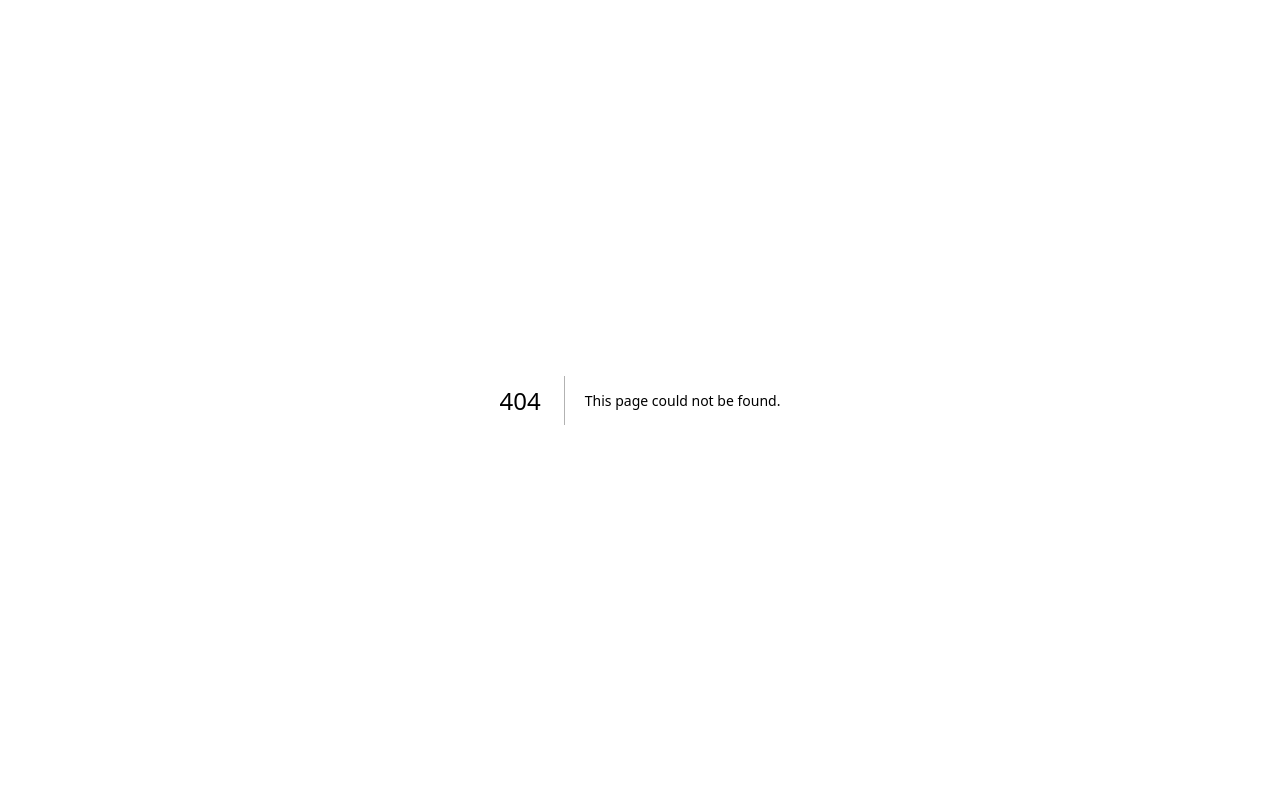
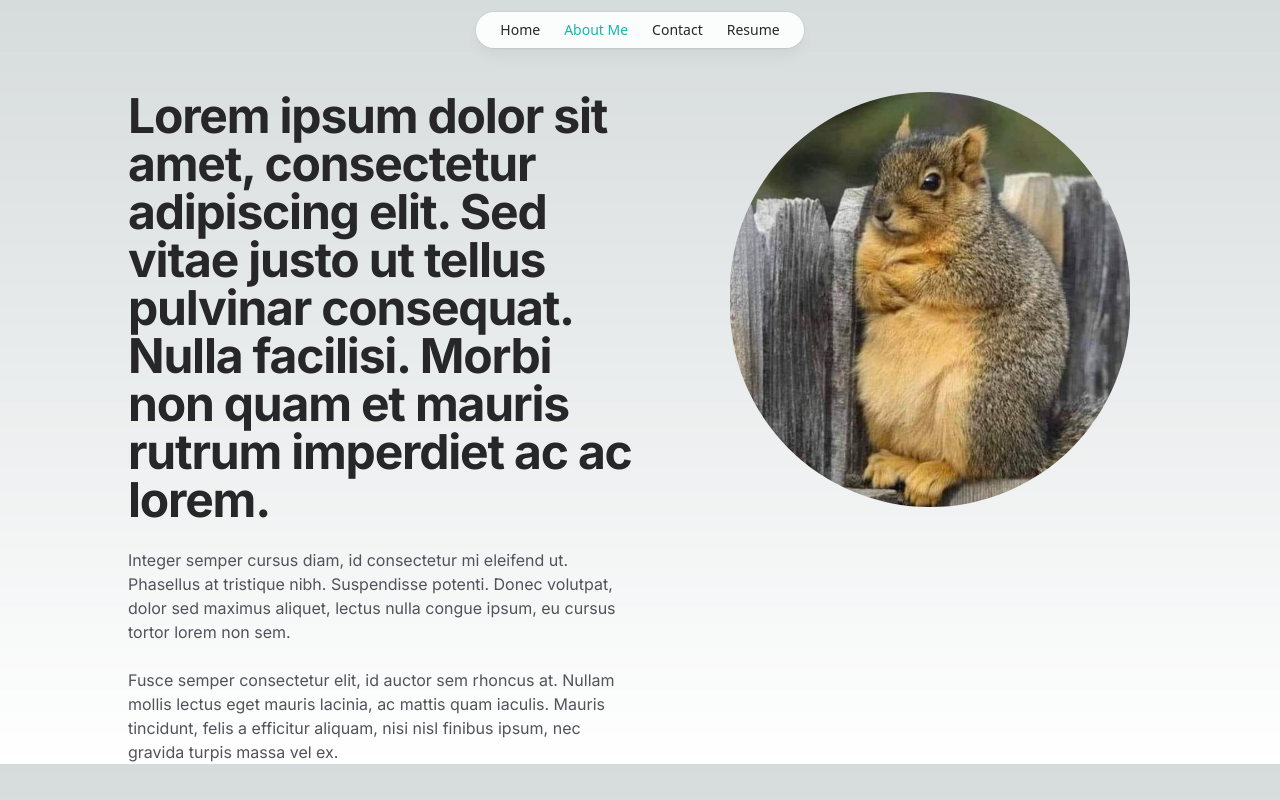
Before and after one commit to PhishWasHere/nextjs-portfolio, a Next.js app: page /about in a window 1280 px wide. Before the commit this address had no page. Built offline with nearby package versions, Linux system fonts and the light colour scheme.

Commit message:
about done

```diff
--- /dev/null
+++ b/src/app/about/page.tsx
@@ -0,0 +1,42 @@
+'use client'
+
+import Image from 'next/image'
+
+export default function About () {
+    return (
+      <article className='mx-auto max-w-2xl lg:max-w-5xl mt-8'>
+        <div className='grid grid-cols-1 gap-y-16 lg:grid-cols-2 lg:gap-y-12'>
+          <div className='lg:pl-20'>
+            <section className='max-w-xs px-2.5 lg:max-w-none mx-auto'>
+              <Image
+                src='/angry.jpg'
+                alt='Picture of the author'
+                width={400}
+                height={400}
+                className='rounded-full'
+                />
+            </section>
+          </div>
+
+          <div className="lg:order-first lg:row-span-2">
+            <h2 className="text-4xl font-bold tracking-tight text-zinc-800 dark:text-zinc-100 sm:text-5xl">
+              Lorem ipsum dolor sit amet, consectetur adipiscing elit. Sed vitae justo ut tellus
+              pulvinar consequat. Nulla facilisi. Morbi non quam et mauris rutrum imperdiet ac ac
+              lorem.
+           </h2>
+
+            <p className="mt-6 space-y-7 text-base text-zinc-600 dark:text-zinc-400">
+              Integer semper cursus diam, id consectetur mi eleifend ut. Phasellus at tristique nibh.
+              Suspendisse potenti. Donec volutpat, dolor sed maximus aliquet, lectus nulla congue
+              ipsum, eu cursus tortor lorem non sem.
+            </p>
+             <p className="mt-6 space-y-7 text-base text-zinc-600 dark:text-zinc-400">
+                Fusce semper consectetur elit, id auctor sem rhoncus at. Nullam mollis lectus eget
+                mauris lacinia, ac mattis quam iaculis. Mauris tincidunt, felis a efficitur aliquam,
+                nisi nisl finibus ipsum, nec gravida turpis massa vel ex.
+              </p>
+            </div>
+          </div>
+        </article>
+      );
+}
--- a/src/app/layout.tsx
+++ b/src/app/layout.tsx
@@ -8,6 +8,7 @@ export const metadata: Metadata = {
   title: 'Create Next App',
   description: 'Generated by create next app',
 }
+import NavBar from '@/components/nav'
 
 export default function RootLayout({
   children,
@@ -16,7 +17,10 @@ export default function RootLayout({
 }) {
   return (
     <html lang="en">
-      <body className={inter.className}>{children}</body>
+      <body>
+        <NavBar />
+        <main className={inter.className}>{children}</main>
+      </body>
     </html>
   )
 }
--- a/src/app/page.tsx
+++ b/src/app/page.tsx
@@ -1,28 +1,23 @@
-import Image from 'next/image'
-
+import { useState } from 'react'
 
 import NavBar from '@/components/nav'
 import Home from '@/components/home'
-
 
 import Seed from '../utils/seed'
 import ConnectDB from '../config'
 
 
+const db = async () => {
+  await ConnectDB();
+  await Seed();
+}
+db();
+
+
 
 export default function Portfolio() {
-
-  const db = async () => {
-    await ConnectDB();
-    await Seed();
-  }
-
-  db();
-
   return (
     <>
-    <NavBar />
-
     <Home />
     </>
   )
--- a/src/components/home/feat/index.tsx
+++ b/src/components/home/feat/index.tsx
@@ -20,7 +20,7 @@ export default function Feat() {
     return (
         <section id="featured" className="">
         <div className="text-center p-4">
-          <h3 className="text-3xl font-bold">Featured Repositories</h3>
+          <h3 className="text-3xl font-bold">Featured Projects</h3>
         </div>
         <div className="sm:grid grid-cols-2 gap-4 justify-center items-center mx-2">
           {featRepo.map((repo) => (
--- a/src/components/nav/index.tsx
+++ b/src/components/nav/index.tsx
@@ -2,7 +2,6 @@
 
 import Link from 'next/link'
 import { usePathname } from 'next/navigation'
-
 
 
 export default function NavBar() {
@@ -17,8 +16,9 @@ export default function NavBar() {
     const pathname = usePathname();
 
     return (
-        <nav className='flex justify-end md:justify-center'>
-            <div className="pointer-events-auto hidden md:block">
+        <>
+         <nav className='flex justify-center'>
+            <div className="pointer-events-auto my-3 block">
                 <ul className="flex rounded-full bg-white/90 px-3 text-sm font-medium text-zinc-800 shadow-lg shadow-zinc-800/5 ring-1 ring-zinc-900/5 backdrop-blur dark:bg-zinc-800/90 dark:text-zinc-200 dark:ring-white/10">
                     {navLinks.map((link) => {
                         const isActive = pathname === link.href;
@@ -41,5 +41,6 @@ export default function NavBar() {
                 </ul>
             </div>
         </nav>
+        </>
     );
 }
```
